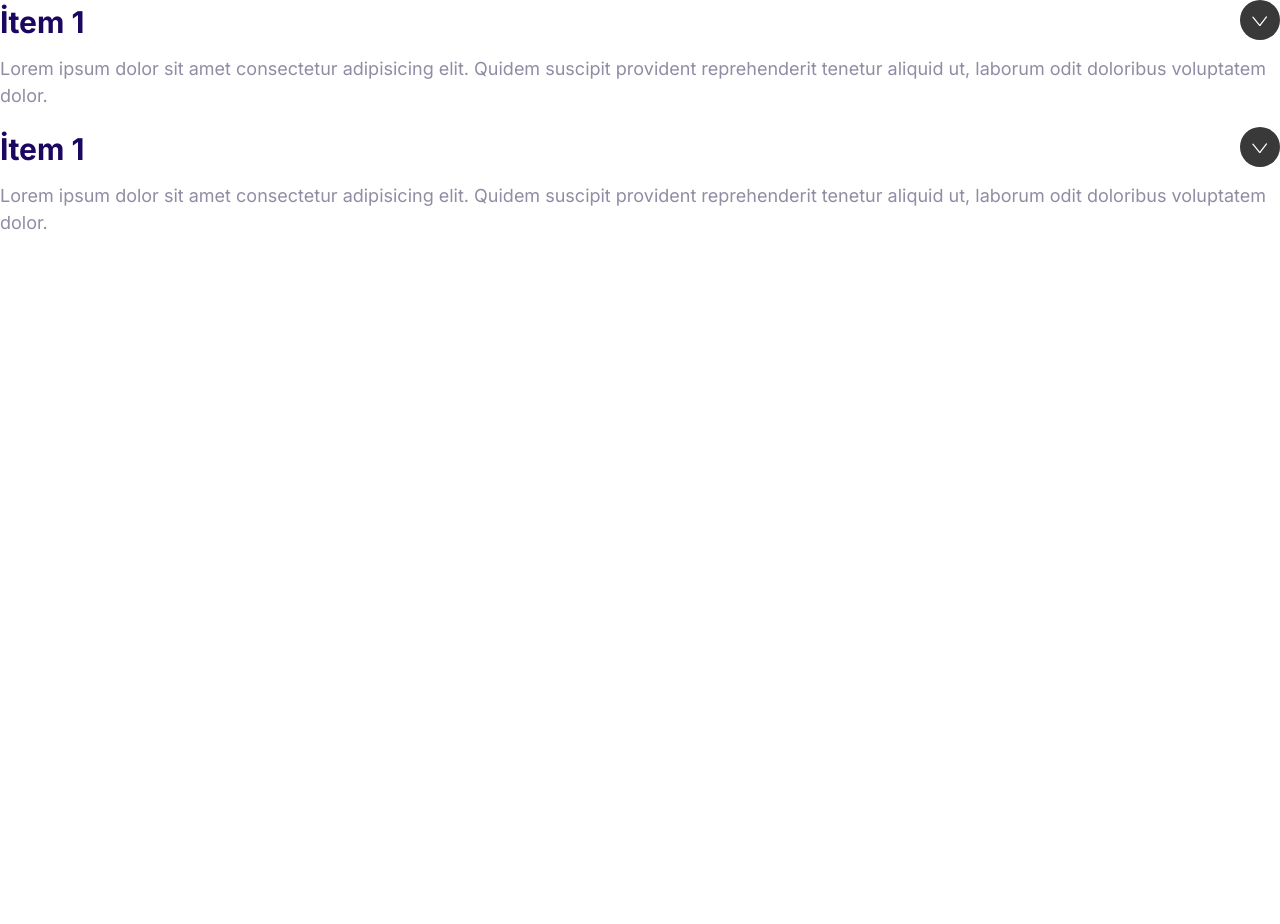
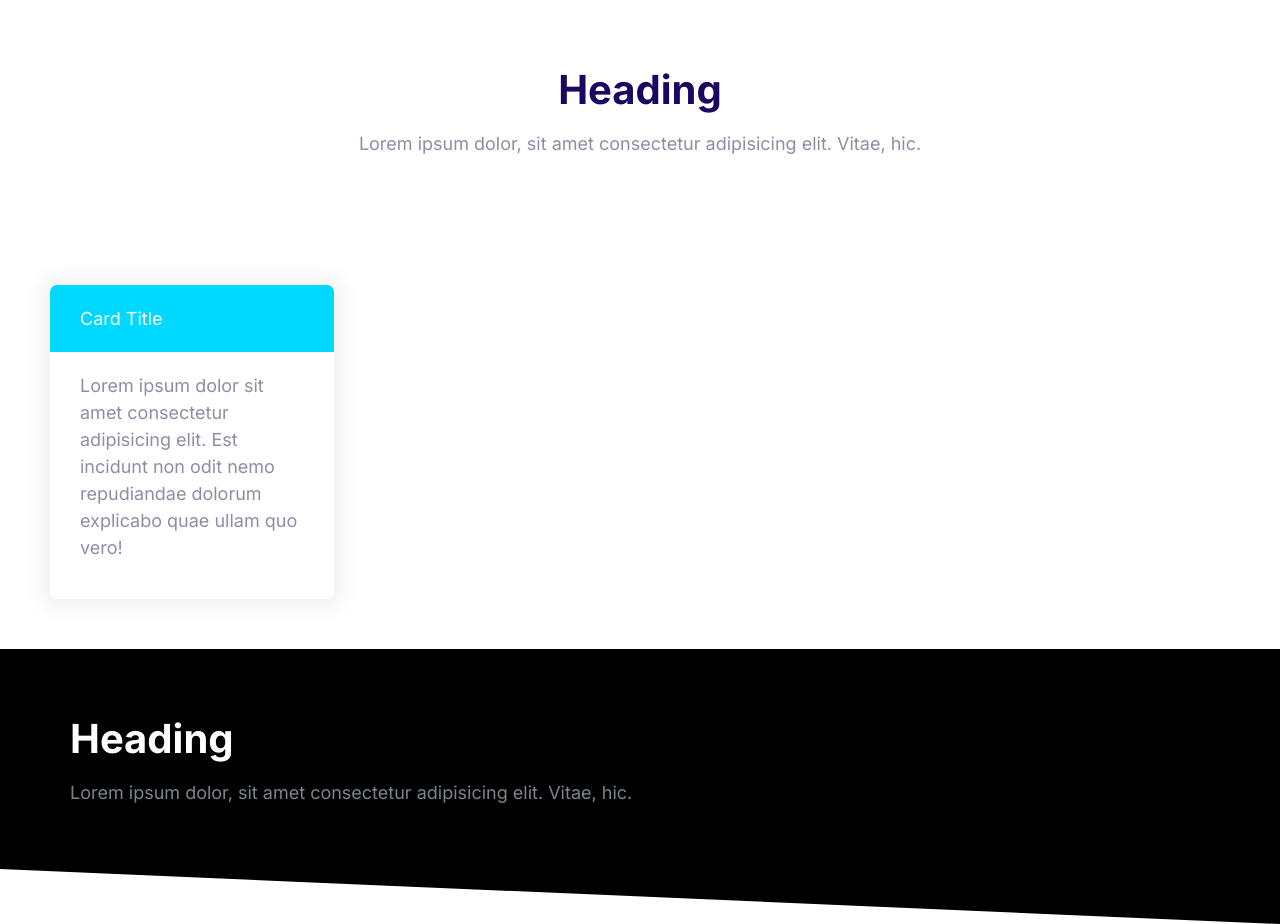
Before and after one commit to Huseyin-Karamut/learn_codding, a plain HTML site: page index.html in a window 1280 px wide. Before the commit the page ends 800 px from the top, so only its background shows below. Drawn offline with Linux system fonts and the light colour scheme.

Commit message:
Add block styles.

```diff
--- a/css/style.css
+++ b/css/style.css
@@ -606,3 +606,38 @@ font-size: 2.4rem;
     transition: opacity .5s;
 }
 /* Collapsible End */
+
+
+/* Block Start */
+.block {
+    --padding-vertical: 6rem;
+    padding: var(--padding-vertical) 2rem;
+}
+
+.block__header {
+    text-align: center;
+}
+
+.block__heading {
+    margin-top: 0;
+}
+
+.block--dark {
+    background: #000;
+    color: #7b858b;
+}
+
+.block--dark .block__heading {
+    color: #fff;
+}
+
+.block--skewed-right {
+    padding-bottom: calc(var(--padding-vertical) + 4rem);
+    clip-path: polygon(0% 0%, 100% 0%, 100% 100%, 0% 80%);
+}
+
+.container {
+    max-width: 1140px;
+    margin: 0 auto;
+}
+/* Block End */
--- a/index.html
+++ b/index.html
@@ -14,36 +14,34 @@
     <link rel="stylesheet" href="css/style.css" />
   </head>
   <body>
-    <div class="collapsible collapsible--expanded">
-      <header class="collapsible__header">
-        <h2 class="collapsible__heading">İtem 1</h2>
-        <svg class="icon icon--white collapsiable__chevron">
-          <use xlink:href="images/sprite.svg#chevron"></use>
-        </svg>
-      </header>
-      <div class="collapsible__content">
+    <section class="block container">
+      <div class="block__header">
+        <h2 class="block__heading">Heading</h2>
         <p>
-          Lorem ipsum dolor sit amet consectetur adipisicing elit. Quidem
-          suscipit provident reprehenderit tenetur aliquid ut, laborum odit
-          doloribus voluptatem dolor.
+          Lorem ipsum dolor, sit amet consectetur adipisicing elit. Vitae, hic.
         </p>
       </div>
+    </section>
+    <div style="width: 30%; padding: 5rem">
+      <div class="card card--secondary">
+        <header class="card__header">Card Title</header>
+        <div class="card__body">
+          <p>
+            Lorem ipsum dolor sit amet consectetur adipisicing elit. Est
+            incidunt non odit nemo repudiandae dolorum explicabo quae ullam quo
+            vero!
+          </p>
+        </div>
+      </div>
     </div>
-    <div class="collapsible collapsible--expanded">
-      <header class="collapsible__header">
-        <h2 class="collapsible__heading">İtem 1</h2>
-        <svg class="icon icon--white collapsiable__chevron">
-          <use xlink:href="images/sprite.svg#chevron"></use>
-        </svg>
-      </header>
-      <div class="collapsible__content">
+    <section class="block block--dark block--skewed-right">
+      <div class="container">
+        <h2 class="block__heading">Heading</h2>
         <p>
-          Lorem ipsum dolor sit amet consectetur adipisicing elit. Quidem
-          suscipit provident reprehenderit tenetur aliquid ut, laborum odit
-          doloribus voluptatem dolor.
+          Lorem ipsum dolor, sit amet consectetur adipisicing elit. Vitae, hic.
         </p>
       </div>
-    </div>
+    </section>
     <script src="js/main.js"></script>
   </body>
 </html>
```
Also changed, not shown: components/block.html (added, +24 -0 lines).
